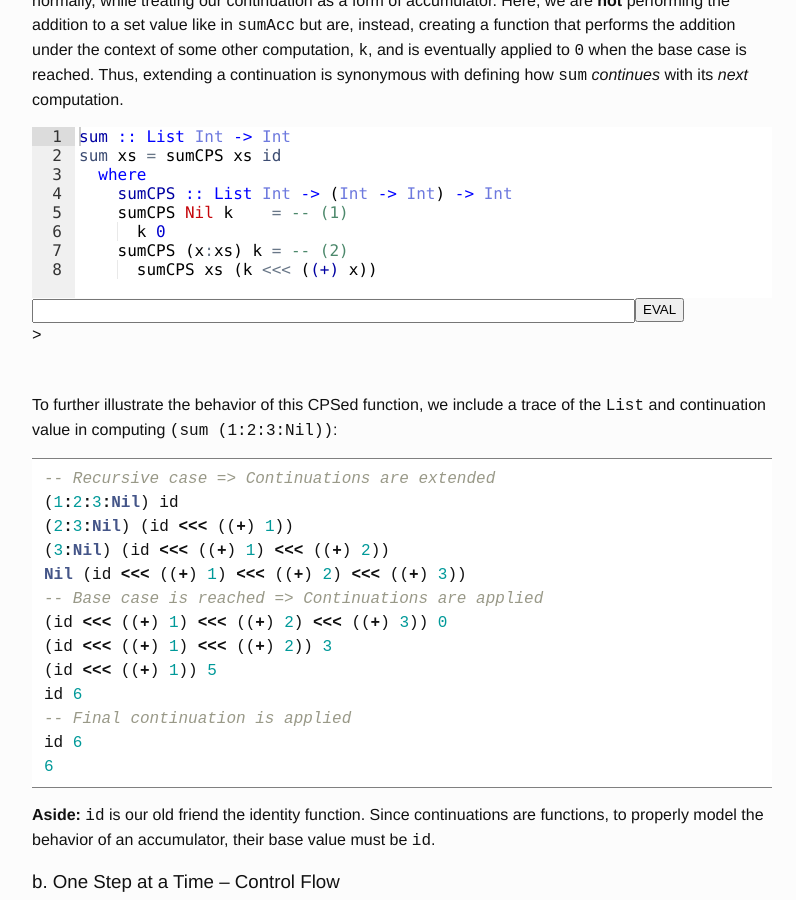
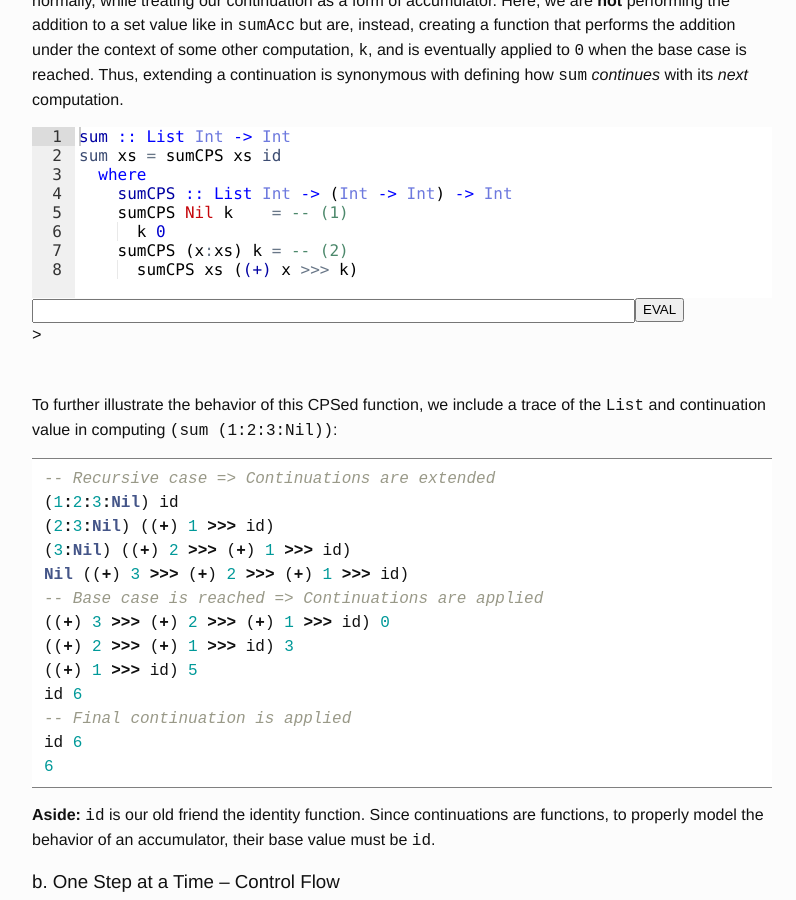
Before and after one commit to lazywithclass/project-lamp, a Jekyll site: the page built from website/book/chapter3.markdown, in a window 1280 px wide and 900 px high, scrolled down 1674 px. Shown: the whole window, without its empty margins (238-1034 px from the left). Built offline with Jekyll 4.4.1, drawn with Linux system fonts in a browser that asks for light colours; a script that is not in the unit is left out; some of the changed text lies outside the part shown.

Commit message:
changed to right func comp

````diff
--- a/website/book/chapter3.markdown
+++ b/website/book/chapter3.markdown
@@ -37,7 +37,7 @@ sum xs = sumAcc xs 0
     sumAcc :: List Int -> Int -> Int
     sumAcc Nil acc    = acc
     sumAcc (x:xs) acc =
-      sumAcc xs (acc + x)
+      sumAcc xs (x + acc)
 ```
 From here, translating an APSed program to a CPSed equivalent requires that we abstract over the accumulator by replacing it with a higher-order function. In this case, `sumAcc` has two arguments, a `List Int` and an `Int`, where the second is the accumulator. Replacing this value with a higher-order function means that we have the following type for `sumCPS`:
 ```haskell
@@ -69,19 +69,19 @@ sum xs = sumCPS xs id
     sumCPS Nil k    = -- (1)
       k 0
     sumCPS (x:xs) k = -- (2)
-      sumCPS xs (k <<< ((+) x))%}
+      sumCPS xs ((+) x >>> k)%}
 
 To further illustrate the behavior of this CPSed function, we include a trace of the `List` and continuation value in computing `(sum (1:2:3:Nil))`:
 ```haskell
 -- Recursive case => Continuations are extended
 (1:2:3:Nil) id
-(2:3:Nil) (id <<< ((+) 1))
-(3:Nil) (id <<< ((+) 1) <<< ((+) 2))
-Nil (id <<< ((+) 1) <<< ((+) 2) <<< ((+) 3))
+(2:3:Nil) ((+) 1 >>> id)
+(3:Nil) ((+) 2 >>> (+) 1 >>> id)
+Nil ((+) 3 >>> (+) 2 >>> (+) 1 >>> id)
 -- Base case is reached => Continuations are applied
-(id <<< ((+) 1) <<< ((+) 2) <<< ((+) 3)) 0
-(id <<< ((+) 1) <<< ((+) 2)) 3
-(id <<< ((+) 1)) 5
+((+) 3 >>> (+) 2 >>> (+) 1 >>> id) 0
+((+) 2 >>> (+) 1 >>> id) 3
+((+) 1 >>> id) 5
 id 6
 -- Final continuation is applied
 id 6
@@ -123,7 +123,7 @@ append Nil ys k = k $ ys
 In the recursive case, we extend our continuation to perform the `:` operation.
 ```haskell
 append (x:xs) ys k =
-  append xs ys (k <<< ((:) x))
+  append xs ys ((:) x >>> k)
 ```
 Next, we implement the CPSed version of `rev`:
 ```haskell
@@ -142,7 +142,7 @@ In CPSing `rev`, we gain the ability to choose which call happens first.
 append Nil ys k    =
   k ys
 append (x:xs) ys k =
-  append xs ys (k <<< ((:) x))
+  append xs ys ((:) x >>> k)
 
 rev :: forall a. List a ->
        (List a -> List a) -> List a
````
